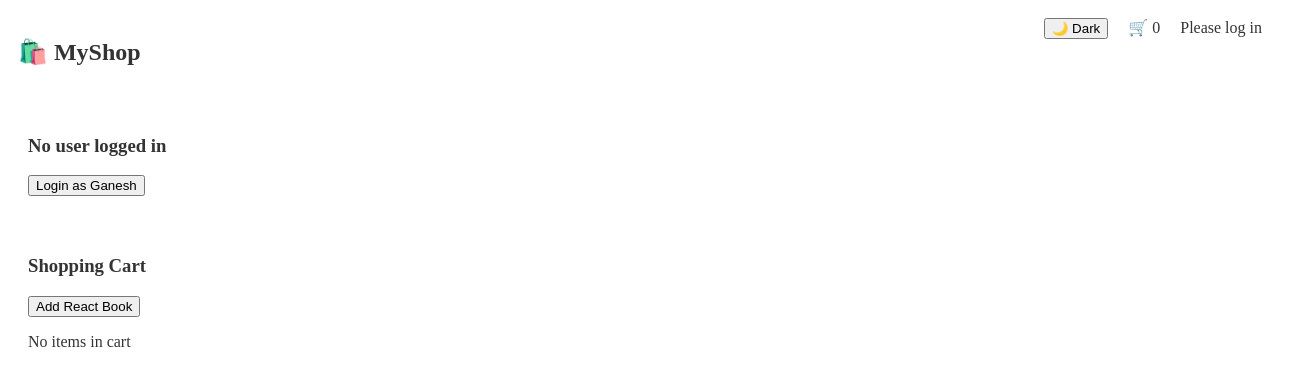
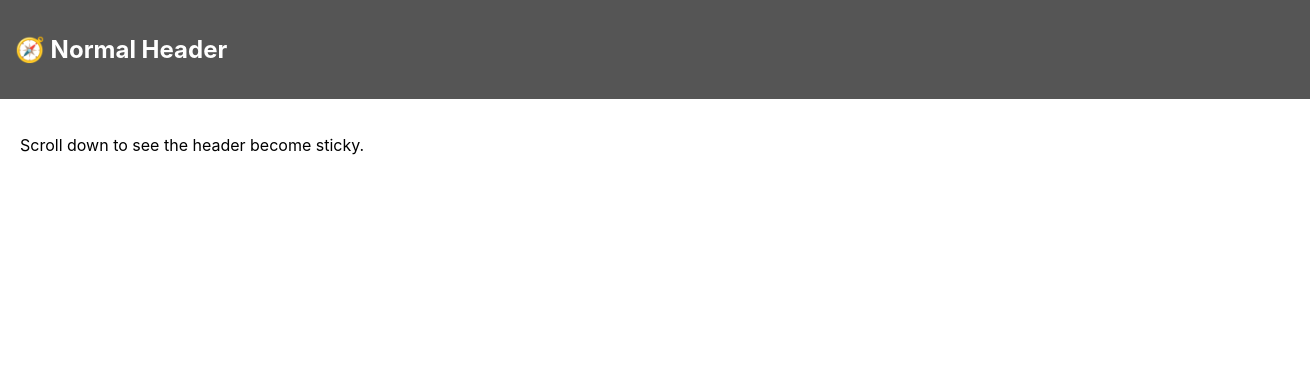
Before and after one commit to ganesh9215/reactjs_tutorial, a React (Create React App) app: page / in a window 1280 px wide. Shown: the top 386 px of the page, 1310 px wide, since content can reach past the window. Built offline with nearby package versions, Linux system fonts and the light colour scheme.

Commit message:
Add files via upload

```diff
--- a/package.json
+++ b/package.json
@@ -1,5 +1,5 @@
 {
-  "name": "context-demo",
+  "name": "use_layout_effect",
   "version": "0.1.0",
   "private": true,
   "dependencies": {
--- a/src/App.js
+++ b/src/App.js
@@ -1,17 +1,11 @@
-import React, { useContext } from "react";
-import Navbar from "./components/Navbar";
-import Profile from "./components/Profile";
-import Cart from "./components/Cart";
-import { ThemeContext } from "./context/ThemeContext";
+import logo from './logo.svg';
+import './App.css';
+import StickyHeader from './StickyHeader';
 
 function App() {
-  const { theme } = useContext(ThemeContext);
   return (
-    <div style={{ background: theme === "light" ? "none" : "#ddd",
-      color: theme === "light" ? "#333" : "#000"}}>
-      <Navbar />
-      <Profile />
-      <Cart />
+    <div>
+      <StickyHeader />
     </div>
   );
 }
--- /dev/null
+++ b/src/StickyHeader.js
@@ -0,0 +1,51 @@
+import React, { useState, useRef, useLayoutEffect } from "react";
+
+const StickyHeader = () => {
+  const headerRef = useRef(null);
+  const [isSticky, setIsSticky] = useState(false);
+  const [headerTop, setHeaderTop] = useState(0);
+
+  // Measure header's offsetTop *before* painting
+  useLayoutEffect(() => {
+    if (headerRef.current) {
+      const top = headerRef.current.getBoundingClientRect().top + window.scrollY;
+      setHeaderTop(top);
+    }
+
+    const handleScroll = () => {
+      if (window.scrollY > headerTop) {
+        setIsSticky(true);
+      } else {
+        setIsSticky(false);
+      }
+    };
+
+    window.addEventListener("scroll", handleScroll);
+    return () => window.removeEventListener("scroll", handleScroll);
+  }, [headerTop]);
+
+  return (
+    <div>
+      <header
+        ref={headerRef}
+        style={{
+          position: isSticky ? "fixed" : "static",
+          top: 0,
+          width: "100%",
+          background: isSticky ? "#333" : "#555",
+          color: "white",
+          padding: "15px",
+          transition: "all 0.3s ease",
+        }}
+      >
+        <h2>{isSticky ? "📌 Sticky Header" : "🧭 Normal Header"}</h2>
+      </header>
+
+      <div style={{ height: "150vh", padding: "20px" }}>
+        <p>Scroll down to see the header become sticky.</p>
+      </div>
+    </div>
+  );
+};
+
+export default StickyHeader;
--- a/src/index.js
+++ b/src/index.js
@@ -1,19 +1,17 @@
-import React from "react";
-import ReactDOM from "react-dom/client";
-import App from "./App";
-import { AuthProvider } from "./context/AuthContext";
-import { ThemeProvider } from "./context/ThemeContext";
-import { CartProvider } from "./context/CartContext";
+import React from 'react';
+import ReactDOM from 'react-dom/client';
+import './index.css';
+import App from './App';
+import reportWebVitals from './reportWebVitals';
 
-const root = ReactDOM.createRoot(document.getElementById("root"));
+const root = ReactDOM.createRoot(document.getElementById('root'));
 root.render(
   <React.StrictMode>
-    <AuthProvider>
-      <ThemeProvider>
-        <CartProvider>
-          <App />
-        </CartProvider>
-      </ThemeProvider>
-    </AuthProvider>
+    <App />
   </React.StrictMode>
 );
+
+// If you want to start measuring performance in your app, pass a function
+// to log results (for example: reportWebVitals(console.log))
+// or send to an analytics endpoint. Learn more: https://bit.ly/CRA-vitals
+reportWebVitals();
```
